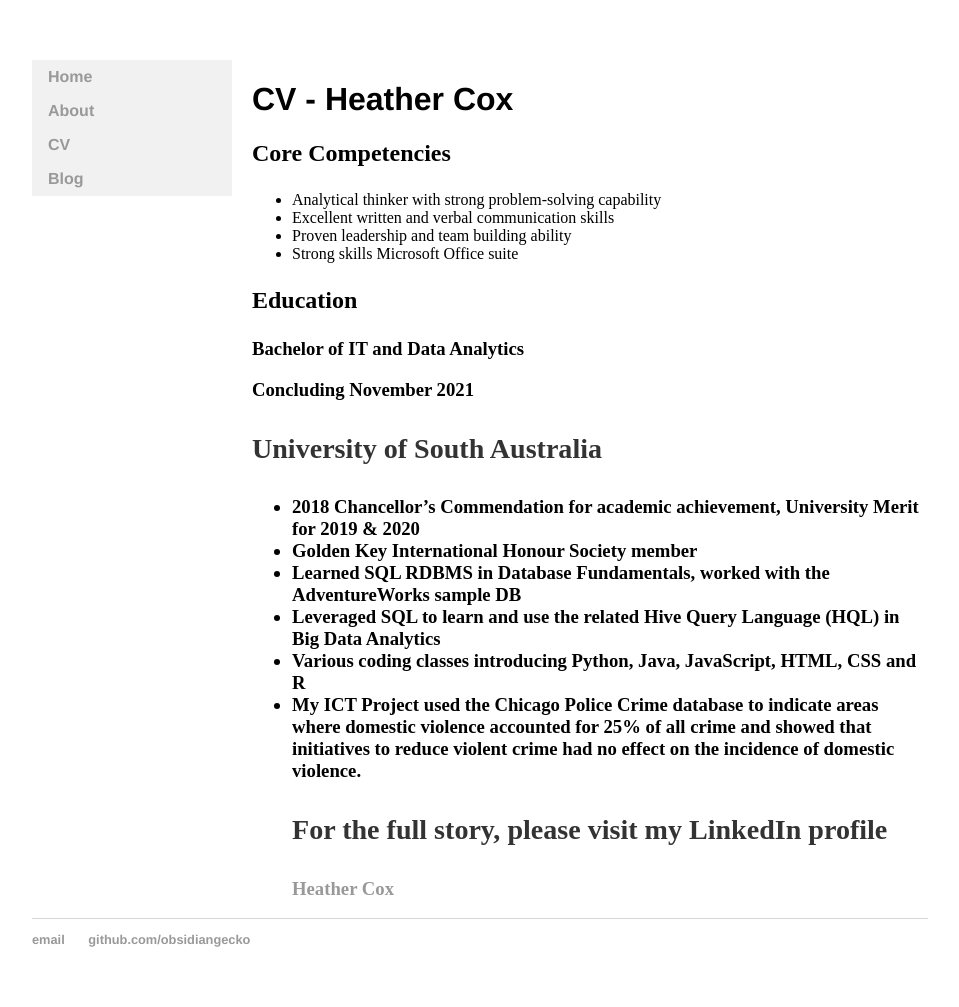
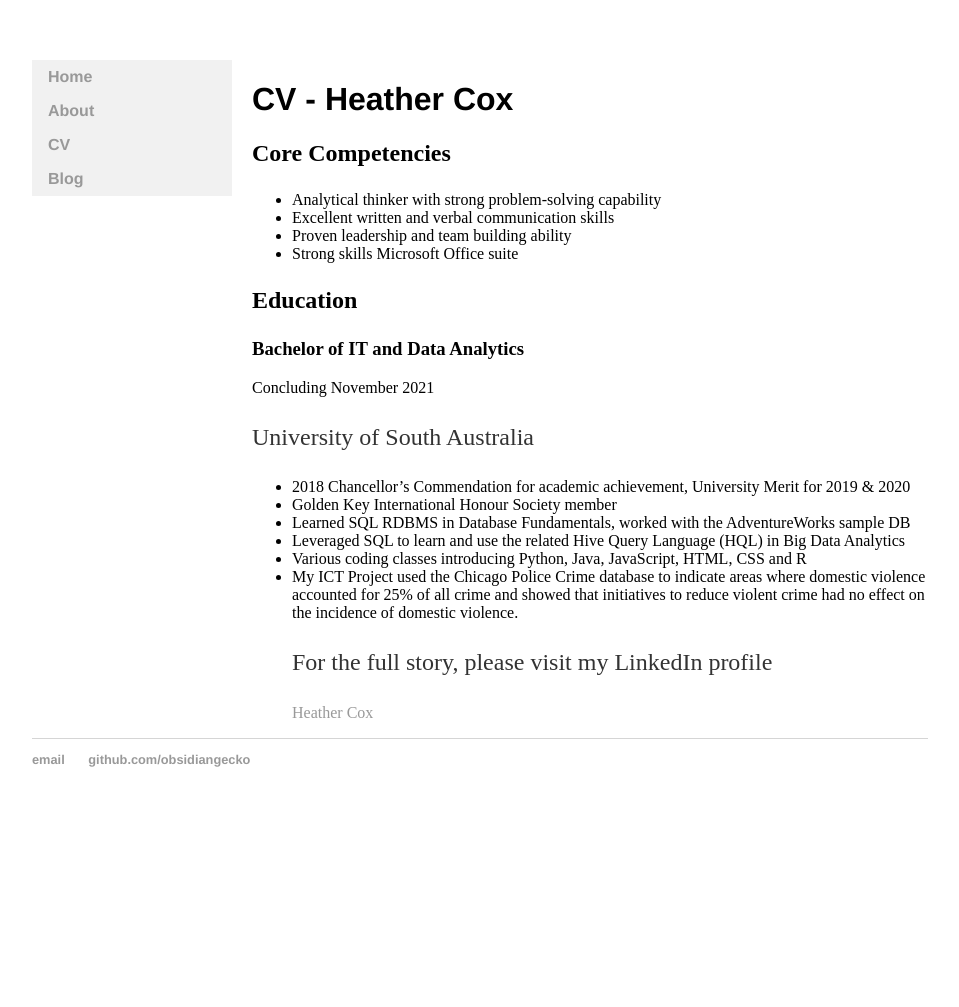
Before and after one commit to obsidiangecko/obsidiangecko.github.io, a Jekyll site: the page built from cv.html, in a window 1280 px wide. Shown: the whole page, without its empty margins (160-1119 px from the left). Built offline with Jekyll 4.4.1, drawn with Linux system fonts in a browser that asks for light colours; comment, search, counter and statistics services are not loaded; after the commit the page ends 900 px from its top, so only the background shows below that.

```diff
--- a/cv.html
+++ b/cv.html
@@ -17,7 +17,7 @@ title: CV - Heather Cox, aka Obsidian Gecko
   <script src="https://platform.linkedin.com/badges/js/profile.js" async defer type="text/javascript"></script>
 
 <h2>Education</h2>
-<p><h3>Bachelor of IT and Data Analytics<h3>					Concluding November 2021</p>
+<p><h3>Bachelor of IT and Data Analytics</h3>					Concluding November 2021</p>
 <p>University of South Australia</p>
 <ul>
   <li>2018 Chancellor’s Commendation for academic achievement, University Merit for 2019 & 2020</li>
```
